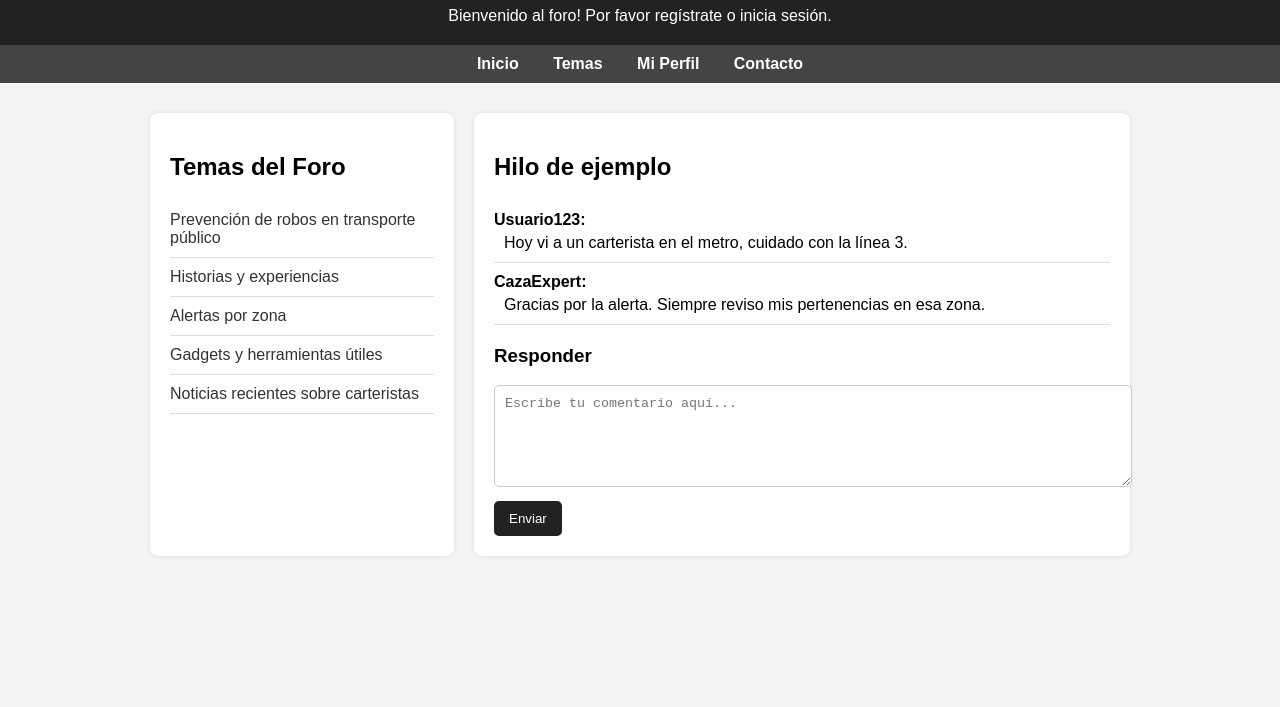
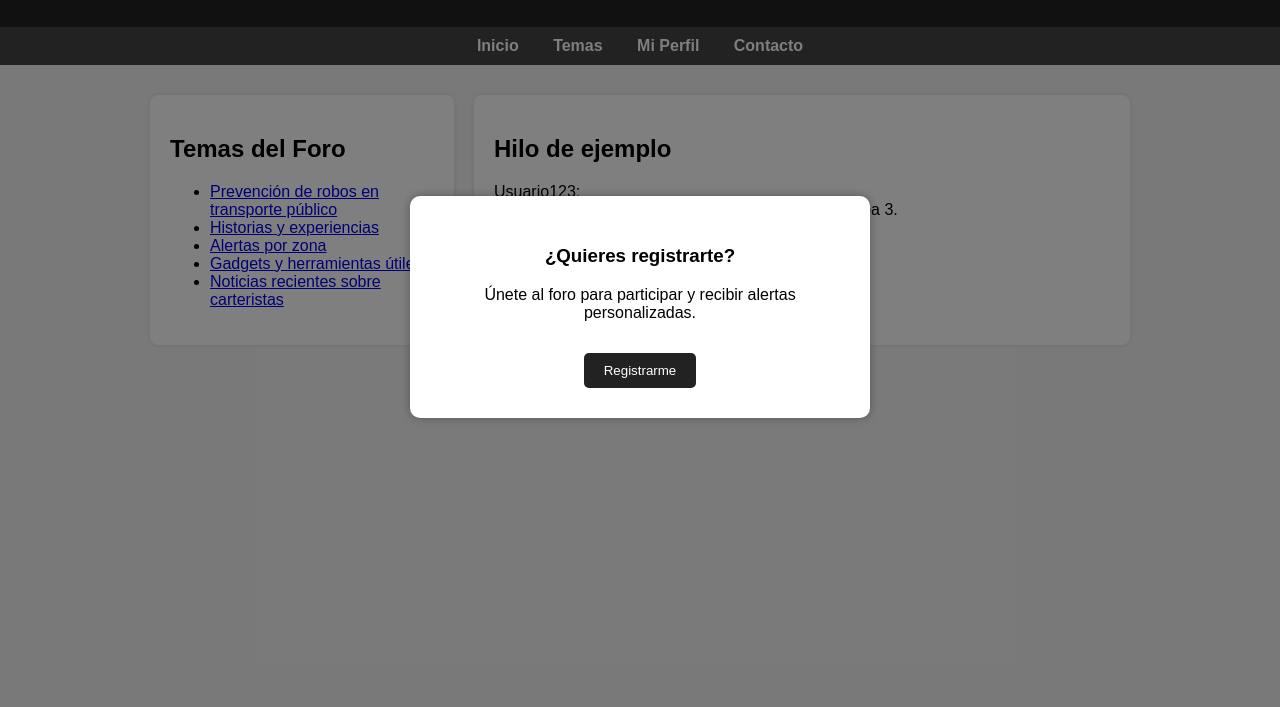
Before and after one commit to panekee/Alerta-Carteristas, a plain HTML site: page index.html in a window 1280 px wide. Shown: the part 93-800 px from the top of the page. Drawn offline with Linux system fonts and the light colour scheme.

Commit message:
Update index.html

```diff
--- a/index.html
+++ b/index.html
@@ -5,101 +5,47 @@
 <meta name="viewport" content="width=device-width, initial-scale=1.0">
 <title>Foro Caza Carteristas</title>
 <style>
-        body {
-            font-family: Arial, sans-serif;
-            margin: 0;
-            background-color: #f4f4f4;
+    body { font-family: Arial, sans-serif; margin:0; background-color:#f4f4f4; }
+    header { background-color: #222; color:white; padding:20px; text-align:center; }
+    nav { background-color: #444; padding:10px; text-align:center; }
+    nav a { color:white; margin:0 15px; text-decoration:none; font-weight:bold; }
+    .container { max-width:1000px; margin:20px auto; display:flex; }
+    .topics, .thread { background:white; padding:20px; margin:10px; border-radius:8px; box-shadow:0 0 5px rgba(0,0,0,0.1); }
+    .topics { width:30%; }
+    .thread { width:70%; }
+    /* Popup */
+    #popup {
+        display:none;
+        position:fixed;
+        top:0; left:0; width:100%; height:100%;
+        background: rgba(0,0,0,0.5);
+        justify-content:center;
+        align-items:center;
     }
-        header {
-            background-color: #222;
-            color: white;
-            padding: 20px;
-            text-align: center;
+    #popup-content {
+        background:white;
+        padding:30px;
+        border-radius:10px;
+        text-align:center;
+        max-width:400px;
+        box-shadow:0 0 10px rgba(0,0,0,0.3);
     }
-        nav {
-            background-color: #444;
-            padding: 10px;
-            text-align: center;
+    #popup-content button {
+        padding:10px 20px;
+        margin-top:15px;
+        border:none;
+        background:#222;
+        color:white;
+        border-radius:5px;
+        cursor:pointer;
     }
-        nav a {
-            color: white;
-            margin: 0 15px;
-            text-decoration: none;
-            font-weight: bold;
-        }
-        .container {
-            display: flex;
-            max-width: 1000px;
-            margin: 20px auto;
-        }
-        .topics, .thread {
-            background-color: white;
-            padding: 20px;
-            margin: 10px;
-            border-radius: 8px;
-            box-shadow: 0 0 5px rgba(0,0,0,0.1);
-        }
-        .topics {
-            width: 30%;
-        }
-        .topics ul {
-            list-style: none;
-            padding: 0;
-        }
-        .topics li {
-            padding: 10px 0;
-            border-bottom: 1px solid #ddd;
-        }
-        .topics li a {
-            text-decoration: none;
-            color: #333;
-        }
-        .thread {
-            width: 70%;
-        }
-        .post {
-            border-bottom: 1px solid #ddd;
-            padding: 10px 0;
-        }
-        .post:last-child {
-            border-bottom: none;
-        }
-        .post .author {
-            font-weight: bold;
-            margin-bottom: 5px;
-        }
-        .post .content {
-            margin-left: 10px;
-        }
-        .new-post {
-            margin-top: 20px;
-        }
-        .new-post textarea {
-            width: 100%;
-            height: 80px;
-            padding: 10px;
-            border-radius: 5px;
-            border: 1px solid #ccc;
-            resize: vertical;
-        }
-        .new-post button {
-            margin-top: 10px;
-            padding: 10px 15px;
-            background-color: #222;
-            color: white;
-            border: none;
-            border-radius: 5px;
-            cursor: pointer;
-        }
-        .new-post button:hover {
-            background-color: #555;
-        }
+    #popup-content button:hover { background:#555; }
 </style>
 </head>
 <body>
+
 <header>
     <h1>Foro Caza Carteristas</h1>
-        <div id="welcome"></div>
 </header>
 <nav>
     <a href="#">Inicio</a>
@@ -107,6 +53,7 @@
     <a href="#">Mi Perfil</a>
     <a href="#">Contacto</a>
 </nav>
+
 <div class="container">
     <div class="topics">
         <h2>Temas del Foro</h2>
@@ -124,19 +71,20 @@
             <div class="author">Usuario123:</div>
             <div class="content">Hoy vi a un carterista en el metro, cuidado con la línea 3.</div>
         </div>
-            <div class="post">
-                <div class="author">CazaExpert:</div>
-                <div class="content">Gracias por la alerta. Siempre reviso mis pertenencias en esa zona.</div>
     </div>
-            <div class="new-post">
-                <h3>Responder</h3>
-                <textarea placeholder="Escribe tu comentario aquí..."></textarea>
-                <button>Enviar</button>
 </div>
+
+<!-- Popup -->
+<div id="popup">
+    <div id="popup-content">
+        <h3>¿Quieres registrarte?</h3>
+        <p>Únete al foro para participar y recibir alertas personalizadas.</p>
+        <button onclick="window.location.href='sign-up.html'">Registrarme</button>
     </div>
 </div>
 
 <script>
+    // Mostrar popup solo si no hay cookie de username
     function getCookie(name) {
         const value = `; ${document.cookie}`;
         const parts = value.split(`; ${name}=`);
@@ -145,11 +93,11 @@
     }
 
     const username = getCookie("username");
-        if(username){
-            document.getElementById("welcome").innerText = "Bienvenido, " + username + "!";
-        } else {
-            document.getElementById("welcome").innerText = "Bienvenido al foro! Por favor regístrate o inicia sesión.";
+    if (!username) {
+        const popup = document.getElementById("popup");
+        popup.style.display = "flex";
     }
 </script>
+
 </body>
 </html>
```
Lines whose indentation alone changed are shown as unchanged.
